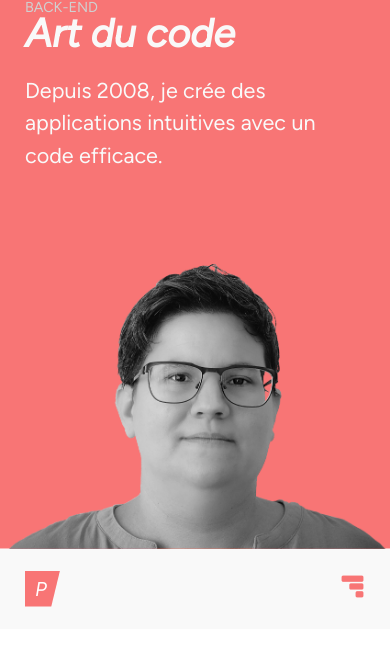
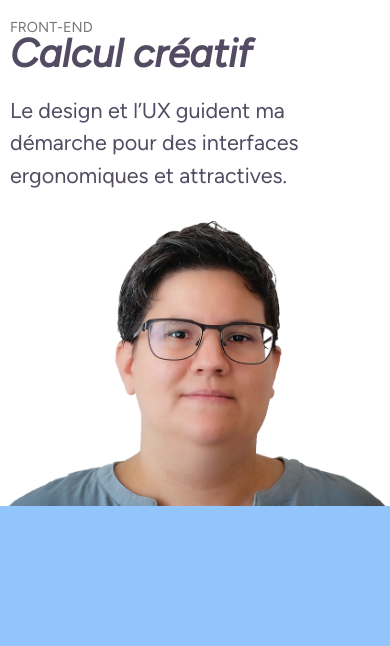
Before and after one commit to SaraPardo03/cv, a React (Vite) app: page / in a window 390 px wide. Shown: the top 646 px of the page. Built offline with nearby package versions, Linux system fonts and the light colour scheme.

Commit message:
Implement  scroll effect for split screen transition

```diff
--- a/src/pages/Home.jsx
+++ b/src/pages/Home.jsx
@@ -1,78 +1,122 @@
-import React, {useEffect, useRef} from 'react';
+import React, { useEffect, useRef, useState } from 'react';
 import MainNav from '../components/MainNav';
 import CallToActionButton from '../components/CallToActionButton';
+import { use } from 'react';
 
-export function Home(){
+export function Home() {
+  const [scrollY, setScrollY] = useState(0);
+  const [touches, setTouches] = useState(0);
+  const [percent, setPercent] = useState(0);
   const layerTwo = useRef(null);
-  const titleFront = "Calcul créatif"
-  const subTitleFront = "Front-end"
-  const textFront = "Le dessin, le design graphique et l'UI/UX font désormais partie intégrante de ma démarche de développeuse, me permettant de livrer des interfaces aussi ergonomiques qu'attrayantes."
-  const textFrontMobile = "Le design et l’UX guident ma démarche pour des interfaces ergonomiques et attractives."
 
-  const titleBack = "Art du code"
-  const subTitleBack = "Back-end"
-  const textBack = "Depuis 2008, je crée des applications ergonomiques en transformant des problèmes complexes en solutions simples avec un code propre et performant."
-  const textBackMobile = "Depuis 2008, je crée des applications intuitives avec un code efficace."
+  // Text content for front-end and back-end sections
+  const titleFront = "Calcul créatif";
+  const subTitleFront = "Front-end";
+  const textFront = "Le dessin, le design graphique et l'UI/UX font désormais partie intégrante de ma démarche de développeuse, me permettant de livrer des interfaces aussi ergonomiques qu'attrayantes.";
+  const textFrontMobile = "Le design et l’UX guident ma démarche pour des interfaces ergonomiques et attractives.";
 
+  const titleBack = "Art du code";
+  const subTitleBack = "Back-end";
+  const textBack = "Depuis 2008, je crée des applications ergonomiques en transformant des problèmes complexes en solutions simples avec un code propre et performant.";
+  const textBackMobile = "Depuis 2008, je crée des applications intuitives avec un code efficace.";
+
+  // Disable body scroll behavior to enhance custom scrolling
+  document.body.style.overflow = 'hidden';
+
+  // Navigate to About page on button click
   const handleClickGoToAbout = e => {
-		navigate(`/about`);
-	}
+    navigate(`/about`);
+  };
 
   useEffect(() => {
-    let percent = 100;
-    const interval = setInterval(() => {
-      if(layerTwo.current) {
-        if(percent > 0 ){
-          percent = percent - 1;
-          layerTwo.current.style.clipPath = `polygon(0 ${percent}%, 100% ${percent}%, 100% 100%, 0% 100%)`;
+    const handleScroll = (e) => {
+      e.preventDefault();
+      const delta = e.deltaY;
+
+      // Handling touch events to calculate scrolling percentage
+      if (e.touches) {
+        if (e.touches[0]) {
+          const force = touches - e.touches[0].screenY;
+
+          // Adjust the scrolling percentage based on the touch force
+          if (force > 0 && force < 100) {
+            if (percent + force <= 100) {
+              setPercent((prev) => prev + force);
+            }
+          }
+
+          if (force < 0 && force > -100) {
+            if (percent - force >= 0) {
+              setPercent((prev) => prev - Math.abs(force));
+            }
+          }
+
+          // Update clipPath style based on the scrolling percentage
+          if (layerTwo.current) {
+            layerTwo.current.style.clipPath = `polygon(0 ${100 - percent}%, 100% ${100 - percent}%, 100% 100%, 0% 100%)`;
+          }
+
+          setTouches(e.touches[0].screenY);
         }
       }
-    }, 50);
 
-    return () => clearInterval(interval);
-  }, []);
+      // Handling wheel scroll events for adjusting scrollY percentage
+      if (delta) {
+        setScrollY((prev) => Math.min(Math.max(prev + delta * 0.1, 0), 100));
+        if (layerTwo.current) {
+          layerTwo.current.style.clipPath = `polygon(0 ${100 - scrollY}%, 100% ${100 - scrollY}%, 100% 100%, 0% 100%)`;
+        }
+      }
+    };
 
+    // Add event listeners for wheel and touchmove events
+    window.addEventListener("wheel", handleScroll, { passive: false });
+    window.addEventListener("touchmove", handleScroll, { passive: false });
 
-  return <>
+    // Cleanup the event listeners when the component is unmounted
+    return () => {
+      window.removeEventListener("wheel", handleScroll);
+      window.removeEventListener("touchmove", handleScroll);
+    };
+  }, [scrollY, touches, percent]); // Dependencies to track scrollY, touches, and percent changes
+
+  return (
     <main>
-      <section id="home-who-section" className='lg:flex hidden '>
-        <div className='split-screen-wraper px-[80px] pt-[80px]'>
-          <h1 className='text-light-dark'>{subTitleFront}</h1>
-          <h2 className='text-darker pb-[40px]'>{titleFront}</h2>
-          <p className='text-darker'>{textFront}</p>
+      <section id="home-who-section" className="lg:flex hidden">
+        <div className="split-screen-wraper px-[80px] pt-[80px]">
+          <h1 className="text-light-dark">{subTitleFront}</h1>
+          <h2 className="text-darker pb-[40px]">{titleFront}</h2>
+          <p className="text-darker">{textFront}</p>
         </div>
+      </section>
 
-      </section>
-      <section id="home-who-section-mobile" className='lg:hidden'>
-        <div className='split-screen-wraper-mobile'>
-          <div className='split-screen-layer one absolute top-0'>
-            <div className='layer-wraper'>
-              <div className='text px-[25px]'>
-                <h1 className='text-light-dark'>{subTitleFront}</h1>
-                <h2 className='text-darker pb-[20px]'>{titleFront}</h2>
-                <p className='text-darker'>{textFrontMobile}</p>
+      <section id="home-who-section-mobile" className="lg:hidden">
+        <div className="split-screen-wraper">
+          <div className="split-screen-layer one">
+            <div className="layer-wraper flex flex-col">
+              <div className="text flex-none px-[10px]">
+                <h1 className="text-light-dark pt-[20px]">{subTitleFront}</h1>
+                <h2 className="text-darker pb-[20px]">{titleFront}</h2>
+                <p className="text-darker">{textFrontMobile}</p>
               </div>
-              <div className='img'>
-              </div>
+              <div className="img flex-1"></div>
             </div>
           </div>
-          <div ref={layerTwo} className='split-screen-layer two absolute top-0'>
-            <div className='layer-wraper'>
-              <div className='text px-[25px]'>
-                <h1 className='text-dark-light'>{subTitleBack}</h1>
-                <h2 className='text-lighter pb-[20px]'>{titleBack}</h2>
-                <p className='text-lighter'>{textBackMobile}</p>
+
+          <div ref={layerTwo} className="split-screen-layer two absolute top-0">
+            <div className="layer-wraper flex flex-col">
+              <div className="text flex-none px-[10px]">
+                <h1 className="text-dark-light pt-[20px]">{subTitleBack}</h1>
+                <h2 className="text-lighter pb-[20px]">{titleBack}</h2>
+                <p className="text-lighter">{textBackMobile}</p>
               </div>
-              <div className='img'>
-              </div>
+              <div className="img flex-1"></div>
             </div>
           </div>
         </div>
       </section>
-      <section>
-        <MainNav/>
-      </section>
 
+      <section className="h-[100vh] bg-blue-300"></section>
     </main>
-  </>
+  );
 }
--- a/src/sass/main.scss
+++ b/src/sass/main.scss
@@ -224,18 +224,20 @@ p {
 
 /* Home page */
 #home-who-section-mobile {
-  .split-screen-wraper-mobile{
+  .split-screen-wraper{
+    width: 100%;
+
     position: relative;
-    width: 100%;
-    height: 65vh;
-    overflow: hidden;
     .split-screen-layer{
+      width: 100%;
+      .layer-wraper{
+        height: 60vh;
+        height: 60svh
+      }
       .text{
-        height: 25vh;
-        overflow: hidden;
+        min-height:140px;
       }
       .img{
-        height: 40vh;
         background-image: url(../assets/img/image-1.png);
         background-position:bottom;
         background-repeat: no-repeat;
@@ -244,12 +246,22 @@ p {
     }
     .split-screen-layer.two{
       background-color:$accent;
-      clip-path: polygon(0 10%, 100% 10%, 100% 100%, 0% 100%);
+      clip-path: polygon(0 100%, 100% 100%, 100% 100%, 0% 100%);
       //clip-path: polygon(0 74%, 100% 50%, 100% 100%, 0% 100%);
       .img{
-        height: 40vh;
         background-image: url(../assets/img/image-2.png);
       }
     }
   }
 }
+
+@media (max-width: 465px) {
+  #home-who-section-mobile .split-screen-wraper .split-screen-layer .text {
+    min-height: 225px;
+  }
+}
+@media (max-width: 885px) {
+  #home-who-section-mobile .split-screen-wraper .split-screen-layer .text {
+    min-height: 195px;
+  }
+}
```
